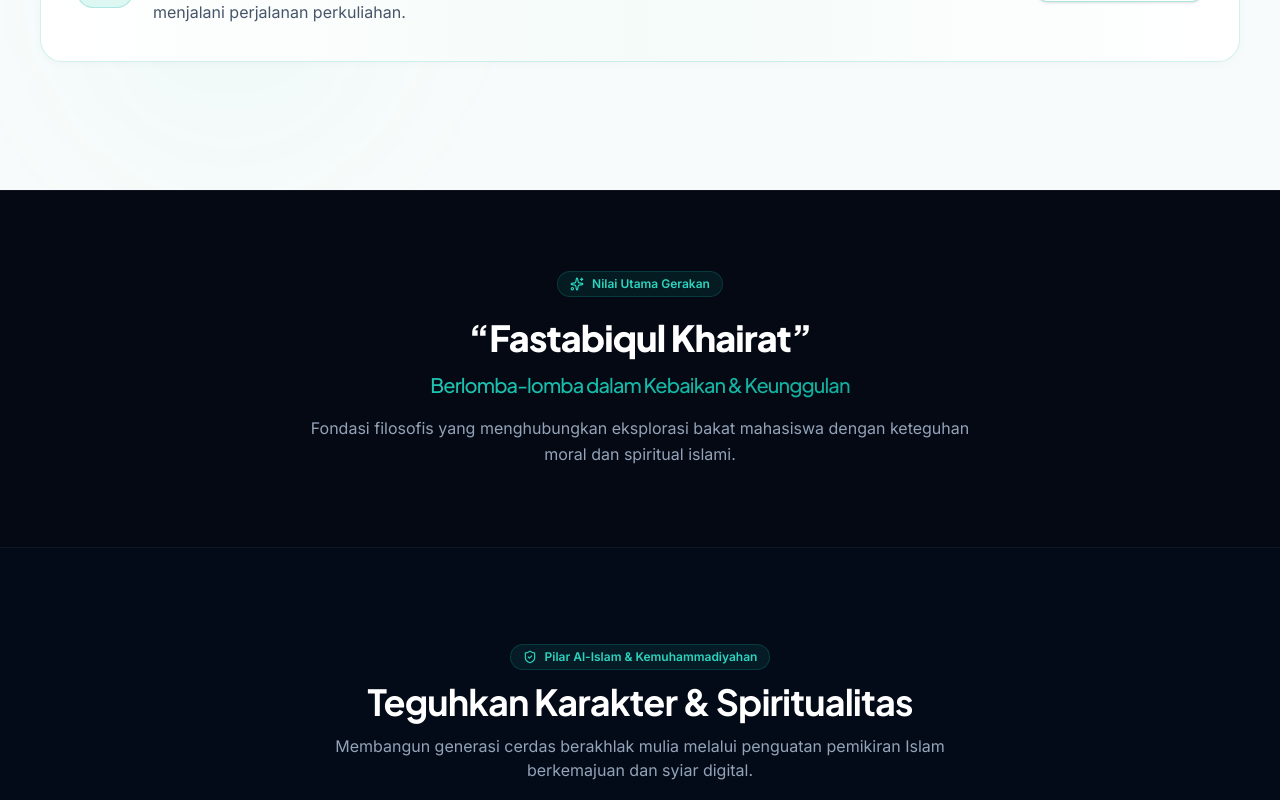
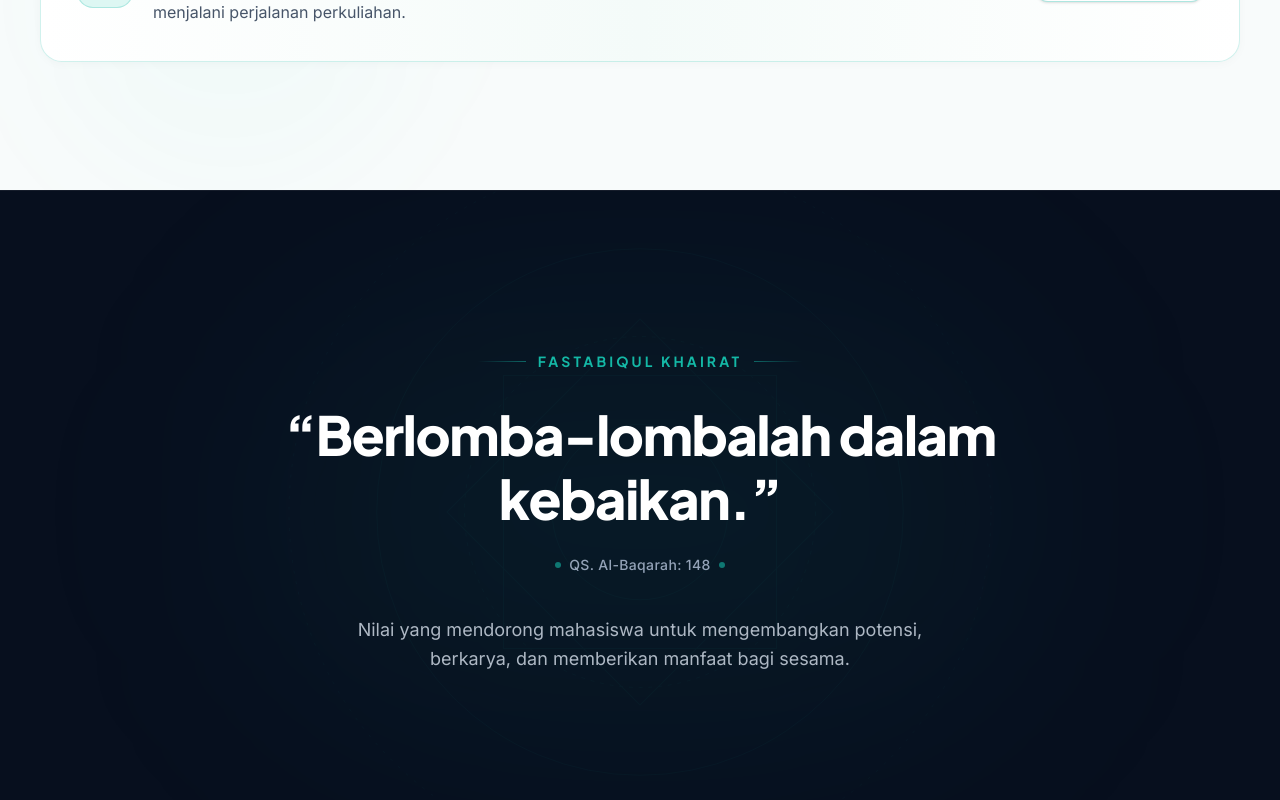
Before and after one commit to aprilliobintang284/landingpage-sibermu, a Next.js app: page / in a window 1280 px wide. Shown: the part 1700-2500 px from the top of the page. Built offline with nearby package versions, Linux system fonts and the light colour scheme.

Commit message:
feat(fastabiqul): redesign Fastabiqul Khairat section into reflective deep navy visual pause with Islamic geometric watermark and bold focal quote

```diff
--- a/components/FastabiqulKhairat.tsx
+++ b/components/FastabiqulKhairat.tsx
@@ -1,26 +1,95 @@
+"use client";
+
 import React from "react";
-import { Sparkles, Compass } from "lucide-react";
+import { motion } from "framer-motion";
 
 export default function FastabiqulKhairat() {
   return (
     <section
       id="fastabiqul-khairat"
-      className="py-20 bg-navy-950 relative border-t border-white/5 overflow-hidden"
+      className="relative py-28 sm:py-36 md:py-40 bg-[#070F1E] border-t border-b border-white/[0.06] overflow-hidden flex items-center justify-center text-center"
     >
-      <div className="max-w-5xl mx-auto px-4 sm:px-6 lg:px-8 text-center">
-        <div className="inline-flex items-center gap-2 px-3 py-1 rounded-full bg-[#14B8A6]/10 border border-[#14B8A6]/20 text-[#2DD4BF] text-xs font-semibold mb-4">
-          <Sparkles className="w-3.5 h-3.5" />
-          <span>Nilai Utama Gerakan</span>
-        </div>
-        <h2 className="font-heading text-2xl sm:text-4xl font-extrabold text-white tracking-tight leading-snug">
-          “Fastabiqul Khairat”
-          <span className="block text-gradient-turquoise text-lg sm:text-xl font-medium mt-2">
-            Berlomba-lomba dalam Kebaikan & Keunggulan
+      {/* Ambient Radial Glow */}
+      <div className="absolute inset-0 pointer-events-none flex items-center justify-center">
+        <div className="w-[500px] h-[300px] sm:w-[750px] sm:h-[400px] bg-[#14B8A6]/[0.065] blur-[130px] rounded-full" />
+      </div>
+
+      {/* Very Subtle Geometric Islamic Watermark */}
+      <div className="absolute inset-0 pointer-events-none flex items-center justify-center">
+        <svg
+          viewBox="0 0 800 800"
+          className="w-[580px] h-[580px] sm:w-[780px] sm:h-[780px] stroke-[#14B8A6] fill-none opacity-[0.035]"
+          strokeWidth="1"
+        >
+          <circle cx="400" cy="400" r="360" strokeDasharray="3 8" />
+          <circle cx="400" cy="400" r="270" />
+          <circle cx="400" cy="400" r="180" strokeDasharray="4 6" />
+          <circle cx="400" cy="400" r="90" />
+          <rect x="260" y="260" width="280" height="280" />
+          <rect
+            x="260"
+            y="260"
+            width="280"
+            height="280"
+            transform="rotate(45 400 400)"
+          />
+        </svg>
+      </div>
+
+      {/* Main Content Container */}
+      <div className="max-w-4xl mx-auto px-5 sm:px-8 relative z-10">
+        {/* 1. Heading Kategori: FASTABIQUL KHAIRAT */}
+        <motion.div
+          initial={{ opacity: 0, y: 14 }}
+          whileInView={{ opacity: 1, y: 0 }}
+          viewport={{ once: true }}
+          transition={{ duration: 0.6 }}
+          className="flex items-center justify-center gap-3 mb-6 sm:mb-8"
+        >
+          <span className="w-8 sm:w-12 h-[1px] bg-gradient-to-r from-transparent to-[#14B8A6]/50" />
+          <span className="font-heading text-xs sm:text-sm font-bold uppercase tracking-[0.22em] text-[#14B8A6]">
+            Fastabiqul Khairat
           </span>
-        </h2>
-        <p className="text-slate-400 text-sm sm:text-base max-w-2xl mx-auto mt-4 leading-relaxed">
-          Fondasi filosofis yang menghubungkan eksplorasi bakat mahasiswa dengan keteguhan moral dan spiritual islami.
-        </p>
+          <span className="w-8 sm:w-12 h-[1px] bg-gradient-to-l from-transparent to-[#14B8A6]/50" />
+        </motion.div>
+
+        {/* 2. Quote: Focal Point */}
+        <motion.h2
+          initial={{ opacity: 0, y: 18 }}
+          whileInView={{ opacity: 1, y: 0 }}
+          viewport={{ once: true }}
+          transition={{ duration: 0.7, delay: 0.1 }}
+          className="font-heading font-extrabold text-3xl sm:text-4xl md:text-5xl lg:text-[54px] text-white tracking-tight leading-[1.2] sm:leading-[1.18] mb-5 sm:mb-6"
+        >
+          “Berlomba-lombalah dalam kebaikan.”
+        </motion.h2>
+
+        {/* 3. Citation */}
+        <motion.div
+          initial={{ opacity: 0, y: 12 }}
+          whileInView={{ opacity: 1, y: 0 }}
+          viewport={{ once: true }}
+          transition={{ duration: 0.6, delay: 0.2 }}
+          className="flex items-center justify-center gap-2 mb-8 sm:mb-10 text-slate-400"
+        >
+          <span className="w-1.5 h-1.5 rounded-full bg-[#14B8A6]/60" />
+          <span className="text-xs sm:text-sm font-medium tracking-wide">
+            QS. Al-Baqarah: 148
+          </span>
+          <span className="w-1.5 h-1.5 rounded-full bg-[#14B8A6]/60" />
+        </motion.div>
+
+        {/* 4. Short Description */}
+        <motion.p
+          initial={{ opacity: 0, y: 14 }}
+          whileInView={{ opacity: 1, y: 0 }}
+          viewport={{ once: true }}
+          transition={{ duration: 0.7, delay: 0.25 }}
+          className="text-slate-300/85 text-base sm:text-lg font-normal leading-relaxed max-w-xl mx-auto"
+        >
+          Nilai yang mendorong mahasiswa untuk mengembangkan potensi, berkarya,
+          dan memberikan manfaat bagi sesama.
+        </motion.p>
       </div>
     </section>
   );
```
